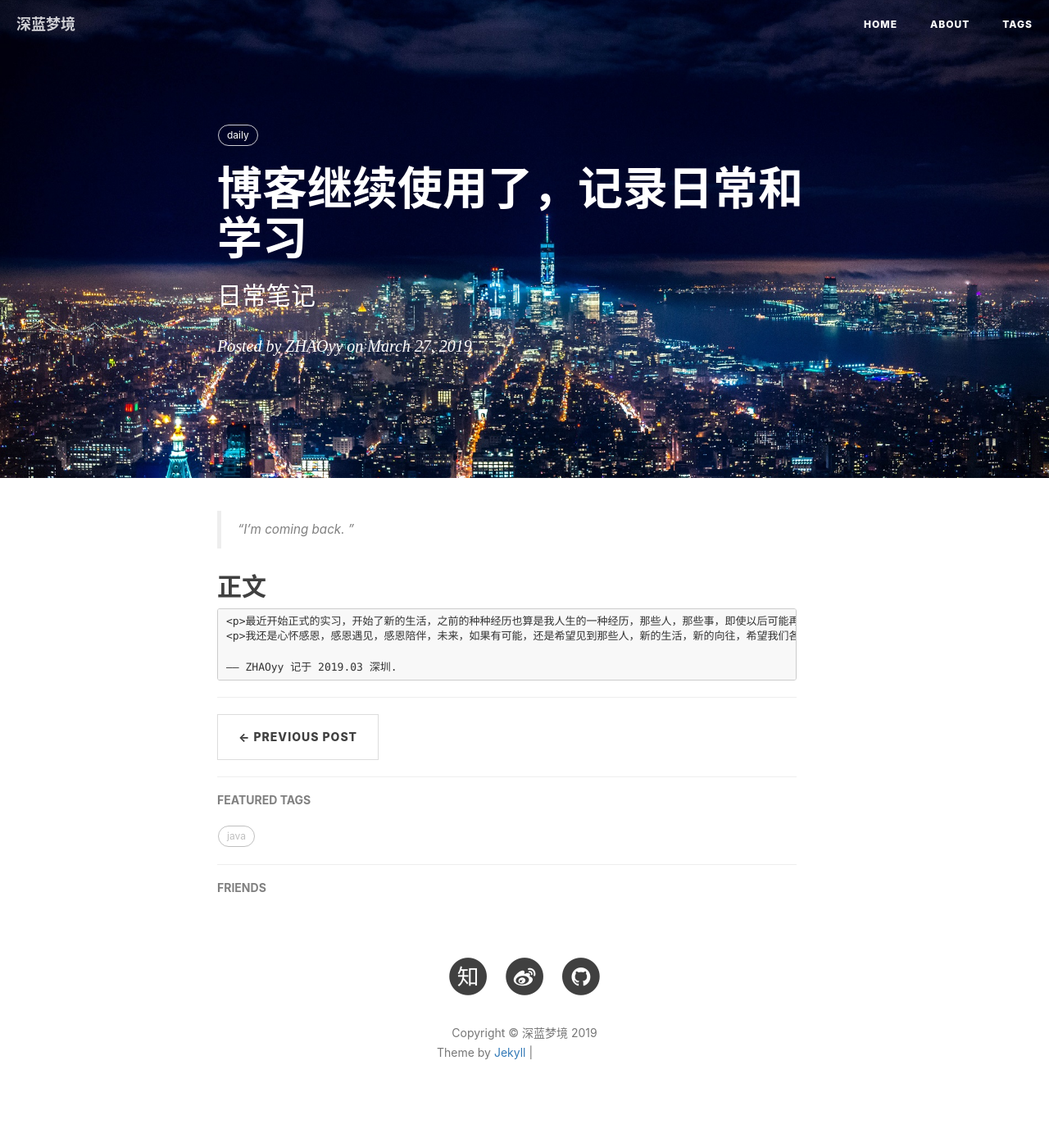
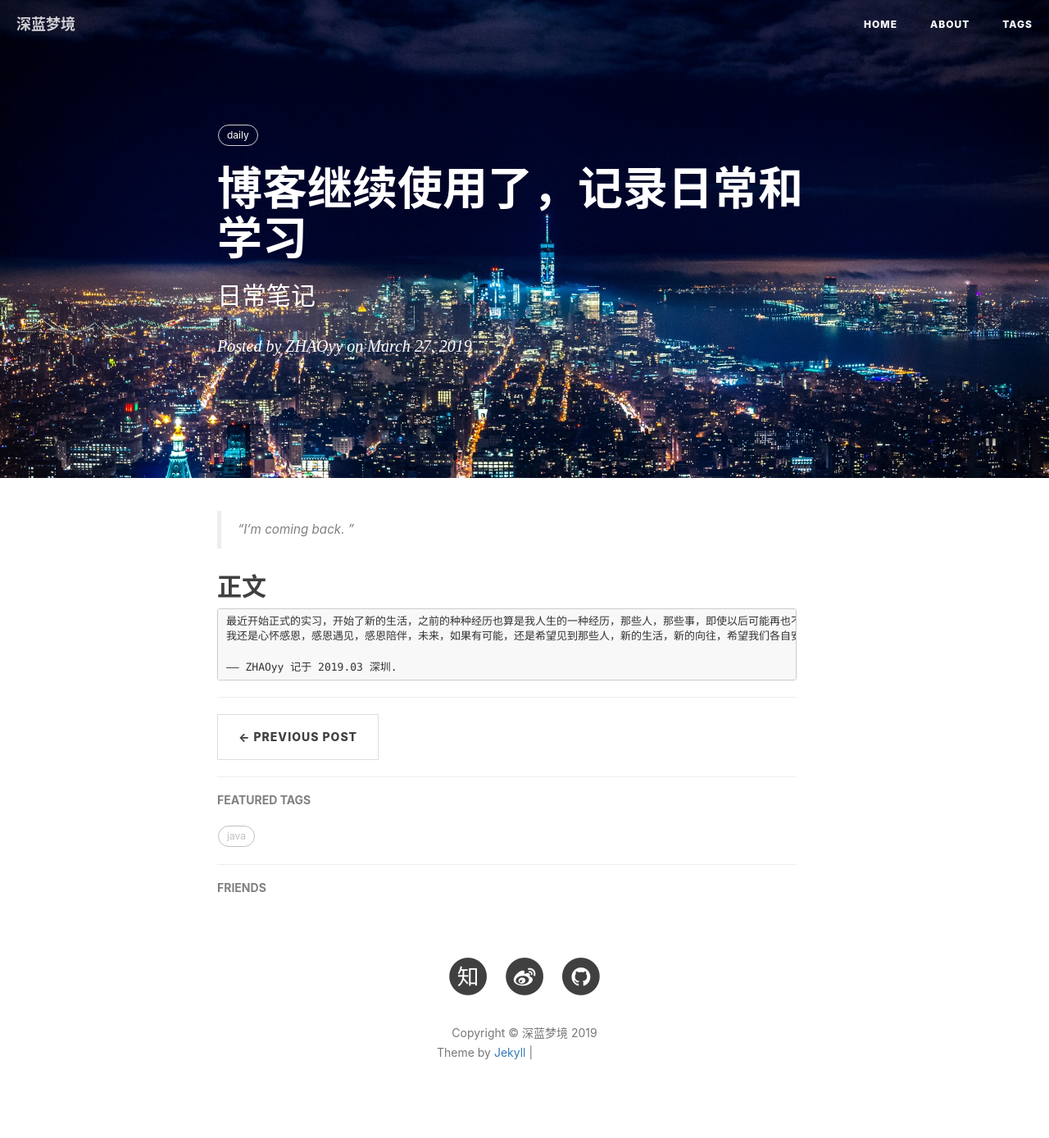
Before and after one commit to zhaoyy0513/zhaoyy0513.github.com, a Jekyll site: the page built from _posts/2019-03-27-daily1.markdown, in a window 1280 px wide. Shown: the whole page at 82% size. Built offline with Jekyll 4.4.1, drawn with Linux system fonts in a browser that asks for light colours; nearby versions of some CDN libraries; comment, search, counter and statistics services are not loaded; grey boxes are pictures that could not be loaded.

```diff
--- a/_posts/2019-03-27-daily1.markdown
+++ b/_posts/2019-03-27-daily1.markdown
@@ -13,7 +13,7 @@ tags:
 
 ## 正文
 
-	<p>最近开始正式的实习，开始了新的生活，之前的种种经历也算是我人生的一种经历，那些人，那些事，即使以后可能再也不会见面</p>
-	<p>我还是心怀感恩，感恩遇见，感恩陪伴，未来，如果有可能，还是希望见到那些人，新的生活，新的向往，希望我们各自安好，将美好埋在心里，彼此祝福.</p>
+	最近开始正式的实习，开始了新的生活，之前的种种经历也算是我人生的一种经历，那些人，那些事，即使以后可能再也不会见面
+	我还是心怀感恩，感恩遇见，感恩陪伴，未来，如果有可能，还是希望见到那些人，新的生活，新的向往，希望我们各自安好，将美好埋在心里，彼此祝福.
 
 	—— ZHAOyy 记于 2019.03 深圳.
```
